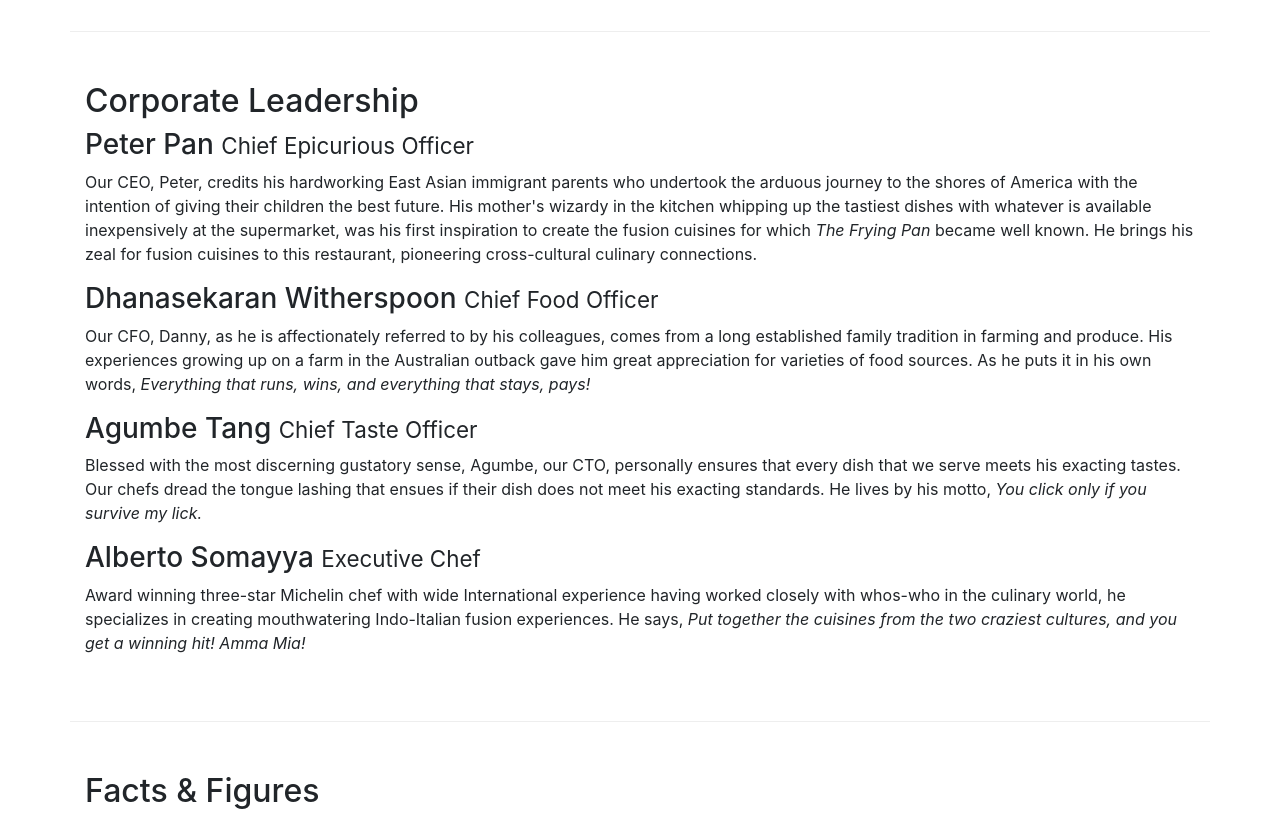
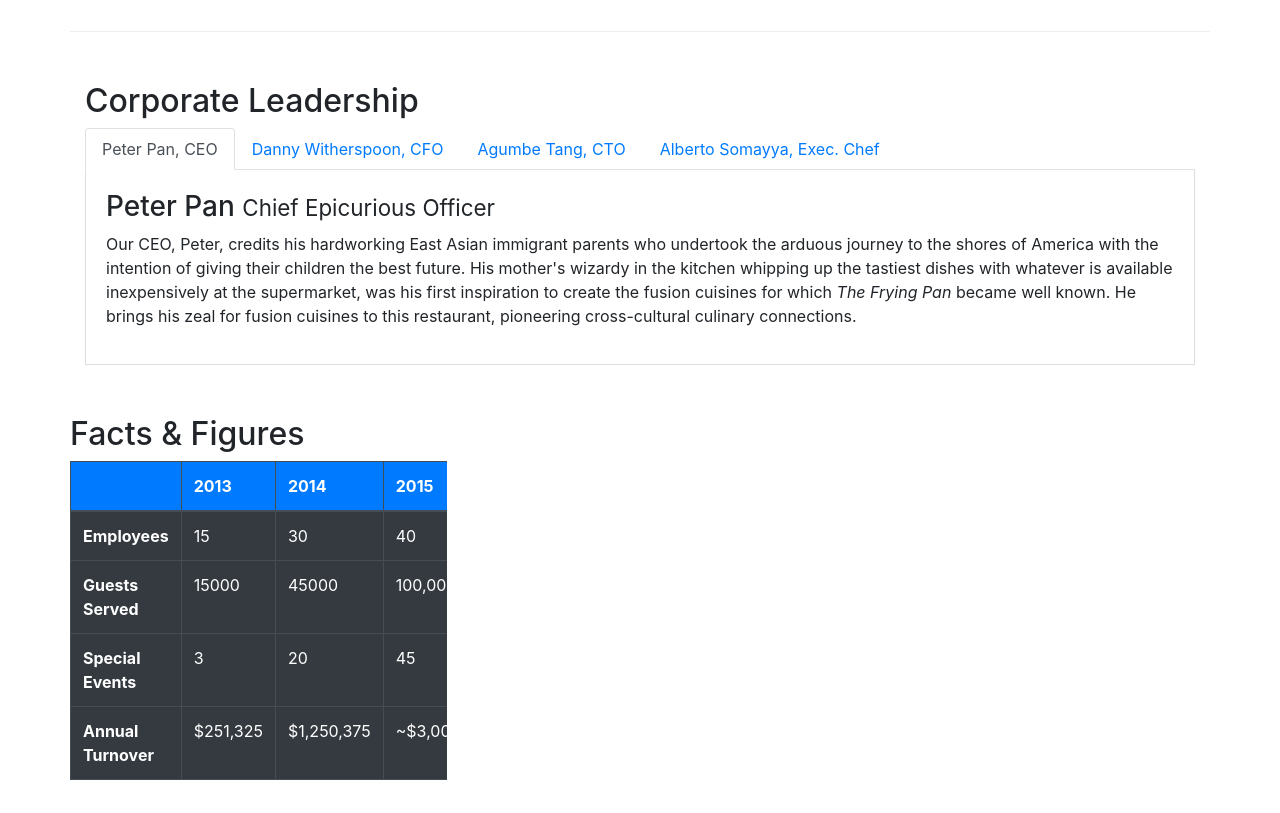
Before and after one commit to Sambhav-Jain/Delizioso-Ristorante, a website: page aboutus.html in a window 1280 px wide. Shown: the part 940-1753 px from the top of the page. Drawn offline with nearby package versions, Linux system fonts and the light colour scheme.

Commit message:
nav-tabs

```diff
--- a/aboutus.html
+++ b/aboutus.html
@@ -19,7 +19,7 @@
 <body>
     <nav class="navbar navbar-dark navbar-expand-sm fixed-top">
         <div class="container">
-            <a class="navbar-brand mr-auto" href="#"><img src="img/logo.png" height="30" width="41"></a>
+            <a class="navbar-brand mr-auto" href="./index.html"><img src="img/logo.png" height="30" width="41"></a>
             <button class="navbar-toggler float-right" type="button" data-toggle="collapse" data-target="#Navbar">
                 <span class="navbar-toggler-icon"></span>
             </button>
@@ -100,14 +100,37 @@
         <div class="row row-content">
             <div class="col-12">
                 <h2>Corporate Leadership</h2>
+                <ul class="nav nav-tabs">
+                    <li class="nav-item">
+                        <a class="nav-link active" href="#peter" role="tab" data-toggle="tab">Peter Pan, CEO</a>
+                    </li>
+                    <li class="nav-item">
+                        <a class="nav-link" href="#danny" role="tab" data-toggle="tab">Danny Witherspoon, CFO</a>
+                    </li>
+                    <li class="nav-item">
+                        <a class="nav-link" href="#agumbe" role="tab" data-toggle="tab">Agumbe Tang, CTO</a>
+                    </li>
+                    <li class="nav-item">
+                        <a class="nav-link" href="#alberto" role="tab" data-toggle="tab">Alberto Somayya, Exec. Chef</a>
+                    </li>
+                </ul>
+                <div class="tab-content">
+                    <div role="tabpanel" class="tab-pane fade show active" id="peter">
                         <h3>Peter Pan <small>Chief Epicurious Officer</small></h3>
-                <p class="d-none d-sm-block">Our CEO, Peter, credits his hardworking East Asian immigrant parents who undertook the arduous journey to the shores of America with the intention of giving their children the best future. His mother's wizardy in the kitchen whipping up the tastiest dishes with whatever is available inexpensively at the supermarket, was his first inspiration to create the fusion cuisines for which <em>The Frying Pan</em> became well known. He brings his zeal for fusion cuisines to this restaurant, pioneering cross-cultural culinary connections.</p>
+                        <p>Our CEO, Peter, credits his hardworking East Asian immigrant parents who undertook the arduous journey to the shores of America with the intention of giving their children the best future. His mother's wizardy in the kitchen whipping up the tastiest dishes with whatever is available inexpensively at the supermarket, was his first inspiration to create the fusion cuisines for which <em>The Frying Pan</em> became well known. He brings his zeal for fusion cuisines to this restaurant, pioneering cross-cultural culinary connections.</p>
+                    </div>
+                    <div role="tabpanel" class="tab-pane fade" id="danny">
                         <h3>Dhanasekaran Witherspoon <small>Chief Food Officer</small></h3>
-                <p class="d-none d-sm-block">Our CFO, Danny, as he is affectionately referred to by his colleagues, comes from a long established family tradition in farming and produce. His experiences growing up on a farm in the Australian outback gave him great appreciation for varieties of food sources. As he puts it in his own words, <em>Everything that runs, wins, and everything that stays, pays!</em></p>
+                        <p>Our CFO, Danny, as he is affectionately referred to by his colleagues, comes from a long established family tradition in farming and produce. His experiences growing up on a farm in the Australian outback gave him great appreciation for varieties of food sources. As he puts it in his own words, <em>Everything that runs, wins, and everything that stays, pays!</em></p>
+                    </div>
+                    <div role="tabpanel" class="tab-pane fade" id="agumbe">
                         <h3>Agumbe Tang <small>Chief Taste Officer</small></h3>
-                <p class="d-none d-sm-block">Blessed with the most discerning gustatory sense, Agumbe, our CTO, personally ensures that every dish that we serve meets his exacting tastes. Our chefs dread the tongue lashing that ensues if their dish does not meet his exacting standards. He lives by his motto, <em>You click only if you survive my lick.</em></p>
+                        <p>Blessed with the most discerning gustatory sense, Agumbe, our CTO, personally ensures that every dish that we serve meets his exacting tastes. Our chefs dread the tongue lashing that ensues if their dish does not meet his exacting standards. He lives by his motto, <em>You click only if you survive my lick.</em></p>
+                    </div>
+                    <div role="tabpanel" class="tab-pane fade" id="alberto">
                         <h3>Alberto Somayya <small>Executive Chef</small></h3>
-                <p class="d-none d-sm-block">Award winning three-star Michelin chef with wide International experience having worked closely with whos-who in the culinary world, he specializes in creating mouthwatering Indo-Italian fusion experiences. He says, <em>Put together the cuisines from the two craziest cultures, and you get a winning hit! Amma Mia!</em></p>
+                        <p>Award winning three-star Michelin chef with wide International experience having worked closely with whos-who in the culinary world, he specializes in creating mouthwatering Indo-Italian fusion experiences. He says, <em>Put together the cuisines from the two craziest cultures, and you get a winning hit! Amma Mia!</em></p>
+                    </div>
                 </div>
             </div>
             <div class="row row-content">
--- a/css/style.css
+++ b/css/style.css
@@ -38,3 +38,8 @@ body {
 .navbar-dark {
     background-color: #512DA8;
 }
+.tab-content {
+    border: 1px solid #ddd;
+    border-top: 0;
+    padding: 20px;
+}
```
Also changed, not shown: contactus.html (+1 -1 lines), index.html (+8 -6 lines). Lines whose indentation alone changed are shown as unchanged.
